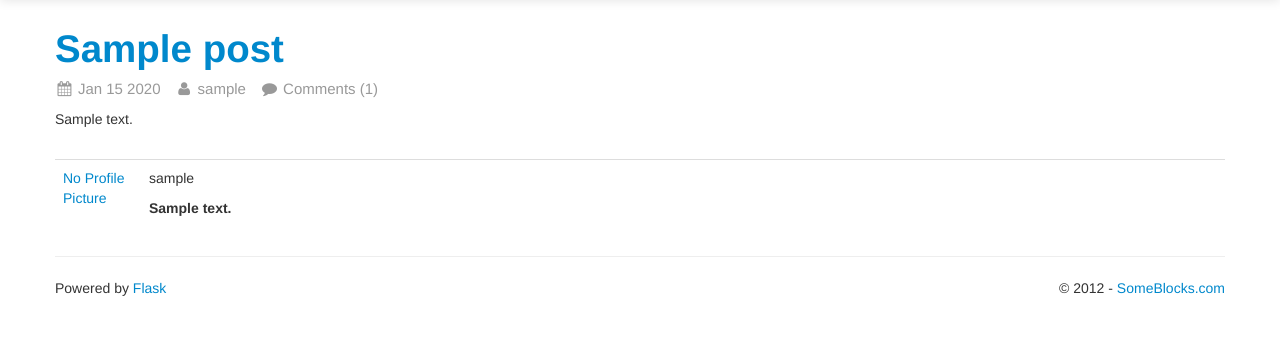
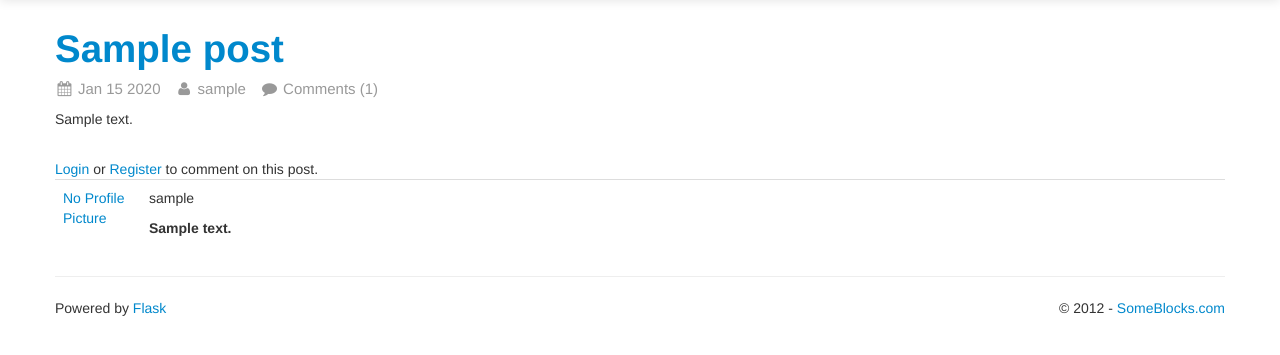
Before and after one commit to sh4nks/someblocks-minecraft, a Flask app: page /news/post/1 in a window 1280 px wide. Shown: the part 41-396 px from the top of the page. Run offline with Flask 2, Linux system fonts and the light colour scheme; tables that the repository leaves empty hold one stand-in row (values such as "Sample post"); parts of the project's set-up code (start-up, migrations or seed data) failed here and were passed over; some libraries are stand-ins or nearby versions.

Commit message:
Added some info for commenting on a post if the user is not logged in

```diff
--- a/app/templates/blog/comment.html
+++ b/app/templates/blog/comment.html
@@ -13,6 +13,8 @@
 
     </fieldset>
 </form>
+{%- else -%}
+<a href="{{ url_for('auth.login') }}">Login</a> or <a href="{{ url_for('auth.register') }}">Register</a> to comment on this post.
 {%- endif -%}
 
 {%- if comments -%}
```
